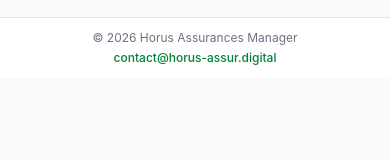
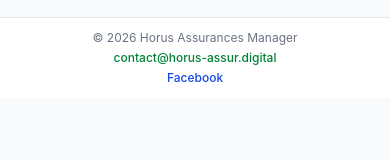
Before and after one commit to bamba9928/horus-insurance-manager, a React (Vite) app: page /profil in a window 390 px wide. Shown: the part 162-322 px from the top of the page. Built offline with nearby package versions, Linux system fonts and the light colour scheme; no server answers.

Commit message:
feat: improve mobile navigation and login assets

```diff
--- a/src/components/layout/AppFooter.tsx
+++ b/src/components/layout/AppFooter.tsx
@@ -1,4 +1,5 @@
 const SUPPORT_EMAIL = "contact@horus-assur.digital";
+const FACEBOOK_URL = "https://www.facebook.com/profile.php?id=61592098011927";
 
 interface AppFooterProps {
   variant?: "app" | "public";
@@ -31,6 +32,16 @@
         >
           {SUPPORT_EMAIL}
         </a>
+        <span className="hidden text-gray-300 sm:inline dark:text-slate-600">•</span>
+        <a
+          href={FACEBOOK_URL}
+          target="_blank"
+          rel="noopener noreferrer"
+          className="font-medium text-blue-700 underline-offset-4 hover:underline dark:text-blue-400"
+          aria-label="Suivre Horus Assurances sur Facebook"
+        >
+          Facebook
+        </a>
       </div>
     </footer>
   );
```
